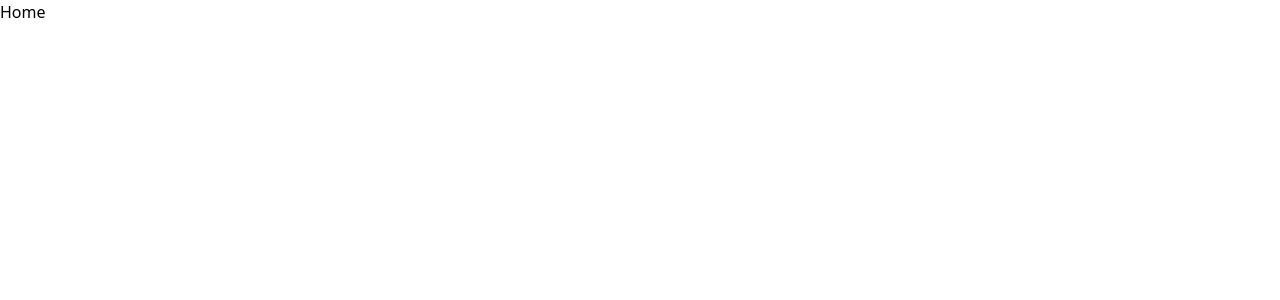
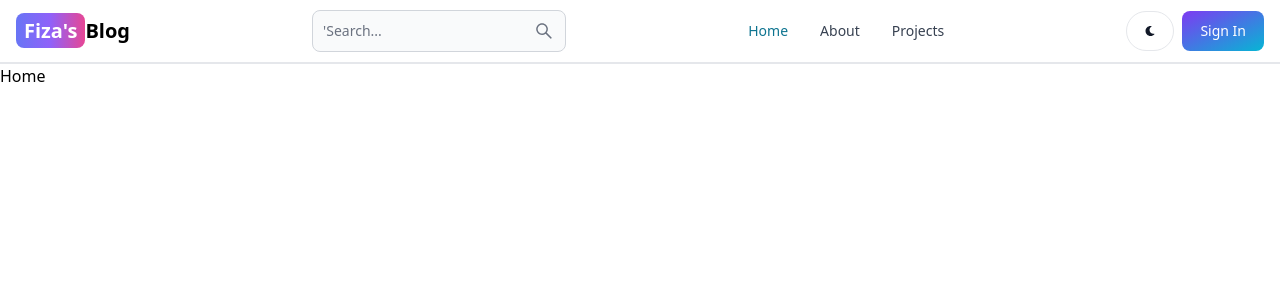
Before and after one commit to fizasaeed/Mern-Blog, a React (Vite) app in the folder client/: page / in a window 1280 px wide. Shown: the top 300 px of the page. Built offline with nearby package versions, Linux system fonts and the light colour scheme.

Commit message:
create header section

```diff
--- a/client/package.json
+++ b/client/package.json
@@ -10,8 +10,10 @@
     "preview": "vite preview"
   },
   "dependencies": {
+    "flowbite-react": "^0.10.2",
     "react": "^18.3.1",
     "react-dom": "^18.3.1",
+    "react-icons": "^5.4.0",
     "react-router-dom": "^7.0.2"
   },
   "devDependencies": {
--- a/client/src/App.jsx
+++ b/client/src/App.jsx
@@ -6,9 +6,11 @@ import SignIn from "./pages/SignIn";
 import SingUp from "./pages/SingUp";
 import Dashboard from "./pages/Dashboard";
 import Projects from "./pages/Projects";
+import Header from "./components/Header";
 export default function App() {
   return (
     <BrowserRouter>
+      <Header />
       <Routes>
         <Route path="/" element={<Home />} />
         <Route path="/about" element={<About />} />
--- /dev/null
+++ b/client/src/components/Header.jsx
@@ -0,0 +1,54 @@
+import React from "react";
+import { Navbar, TextInput, Button, NavbarToggle } from "flowbite-react";
+import { Link, useLocation } from "react-router-dom";
+import { AiOutlineSearch } from "react-icons/ai";
+import { FaMoon } from "react-icons/fa";
+
+export default function Header() {
+  const path = useLocation().pathname;
+  return (
+    <Navbar className="border-b-2">
+      <Link
+        to="/"
+        className="self-center whitespace-nowrap text-sm
+      sm:text-xl font-semibold  dark:text-white"
+      >
+        <span className="px-2 py-1 bg-gradient-to-r from-indigo-500 via-purple-500 to-pink-500 rounded-lg text-white">
+          Fiza's
+        </span>
+        Blog
+      </Link>
+      <form>
+        <TextInput
+          type="text"
+          placeholder="'Search..."
+          rightIcon={AiOutlineSearch}
+          className="hidden lg:inline "
+        />
+      </form>
+      <Button className="w-12 h-10 lg:hidden" color="gray" pill>
+        <AiOutlineSearch />
+      </Button>
+      <div className="flex gap-2 md:order-2">
+        <Button className="w-12 h-10 hidden sm:inline" color="gray" pill>
+          <FaMoon />
+        </Button>
+        <Link to="sign-in">
+          <Button gradientDuoTone="purpleToBlue">Sign In</Button>
+        </Link>
+        <NavbarToggle />
+      </div>
+      <Navbar.Collapse>
+        <Navbar.Link active={path === "/"} as={"div"}>
+          <Link to="/">Home</Link>
+        </Navbar.Link>
+        <Navbar.Link active={path === "/about"} as={"div"}>
+          <Link to="/about">About</Link>
+        </Navbar.Link>
+        <Navbar.Link active={path === "/projects"} as={"div"}>
+          <Link to="/projects">Projects</Link>
+        </Navbar.Link>
+      </Navbar.Collapse>
+    </Navbar>
+  );
+}
--- a/client/tailwind.config.js
+++ b/client/tailwind.config.js
@@ -1,8 +1,9 @@
+const flowbite = require("flowbite-react/tailwind");
 /** @type {import('tailwindcss').Config} */
 export default {
-  content: ["./index.html", "./src/**/*.{js,ts,jsx,tsx}"],
+  content: ["./index.html", "./src/**/*.{js,ts,jsx,tsx}", flowbite.content()],
   theme: {
     extend: {},
   },
-  plugins: [],
+  plugins: [flowbite.plugin()],
 };
```
Also changed, not shown: 1 other file (tests, documents, lock files or other folders).
